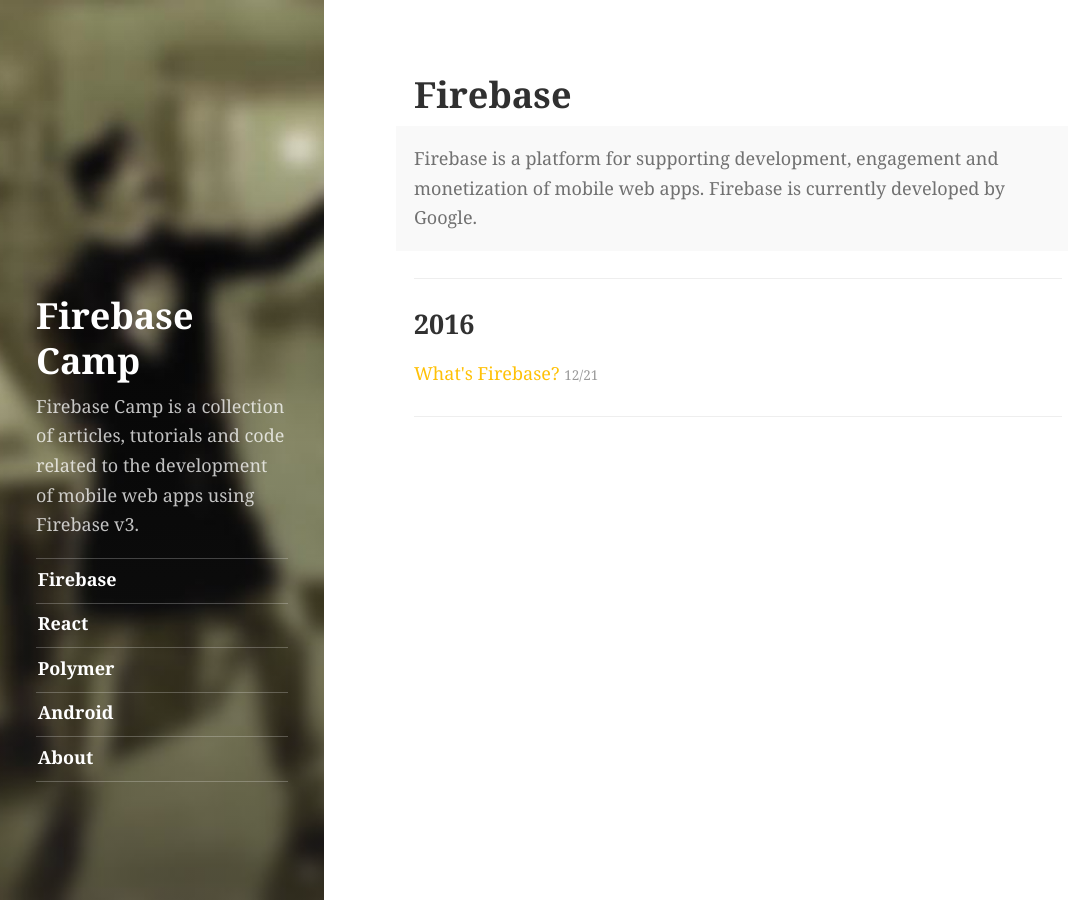
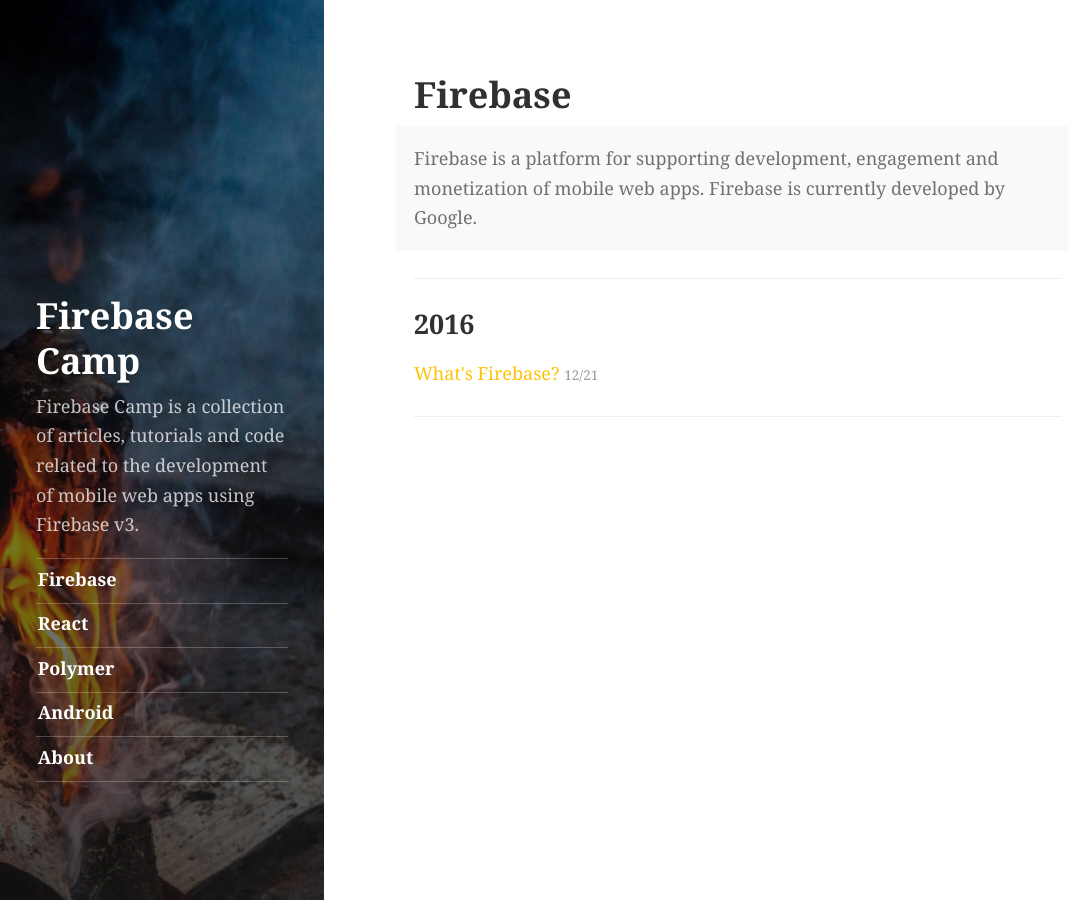
Before and after one commit to Firebase-Camp/Firebase-Camp.github.io, a Jekyll site: the page built from tag/firebase.md, in a window 1280 px wide. Shown: the whole page, without its empty margins (0-1068 px from the left). Built offline with Jekyll 4.4.1, drawn with Linux system fonts in a browser that asks for light colours.

Commit message:
Final baseline version

```diff
--- a/_data/tags.yml
+++ b/_data/tags.yml
@@ -34,7 +34,7 @@ android:
 
 firebase:
   name: Firebase
-  image: /public/img/firebase.jpg
+  image: /public/img/camp.jpg
   color: '#FFC107'
   description: >
     Firebase is a platform for supporting development, engagement and monetization of mobile web apps. Firebase is currently developed by Google.
```
Also changed, not shown: public/img/firebase.jpg (deleted).
